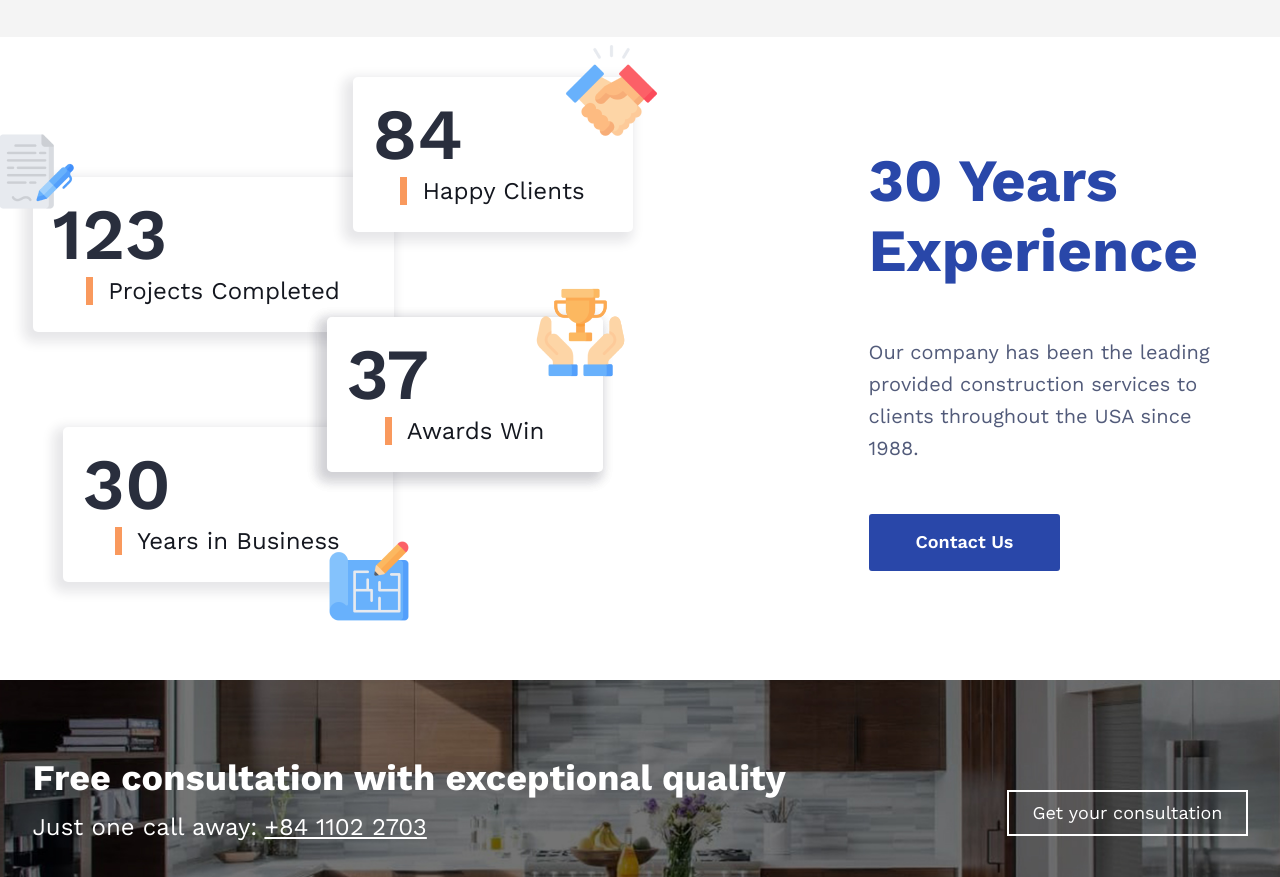
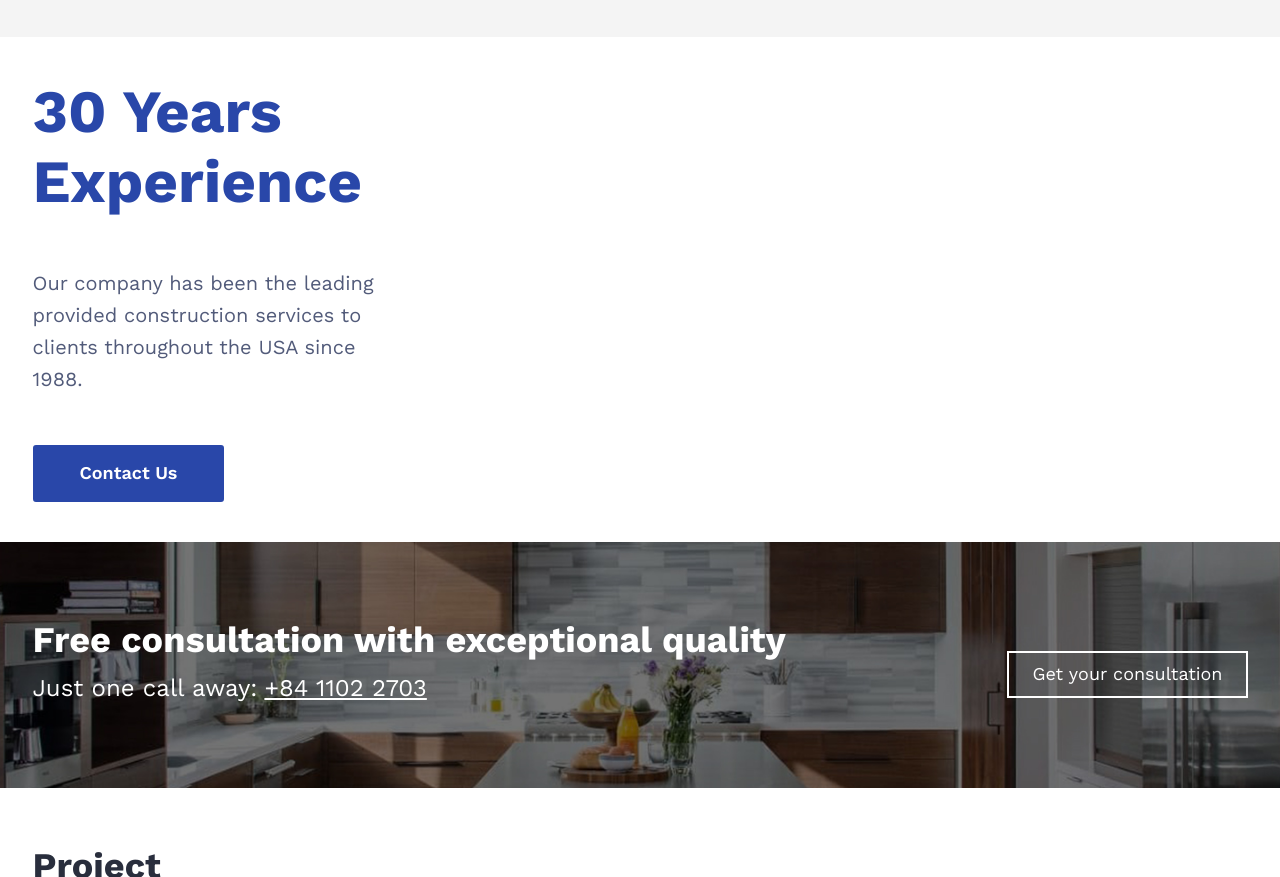
Before and after one commit to kivaX9/THEBOX, a plain HTML site: page index.html in a window 1280 px wide. Shown: the part 2601-3478 px from the top of the page. Drawn offline with nearby package versions, Linux system fonts and the light colour scheme.

Commit message:
Убрал из index stats

```diff
--- a/index.html
+++ b/index.html
@@ -224,7 +224,7 @@
       <div class="container">
          <div class="stats__inner">
 
-            <div class="stats__left">
+            <!-- <div class="stats__left">
 
                   <div class="left__clients">
                      <img src="img\icon__clients.png" alt="" class="img__clients">
@@ -271,7 +271,7 @@
                      </div>
                   </div>
 
-            </div>
+            </div> -->
 
             <div class="stats__right">
 
```
